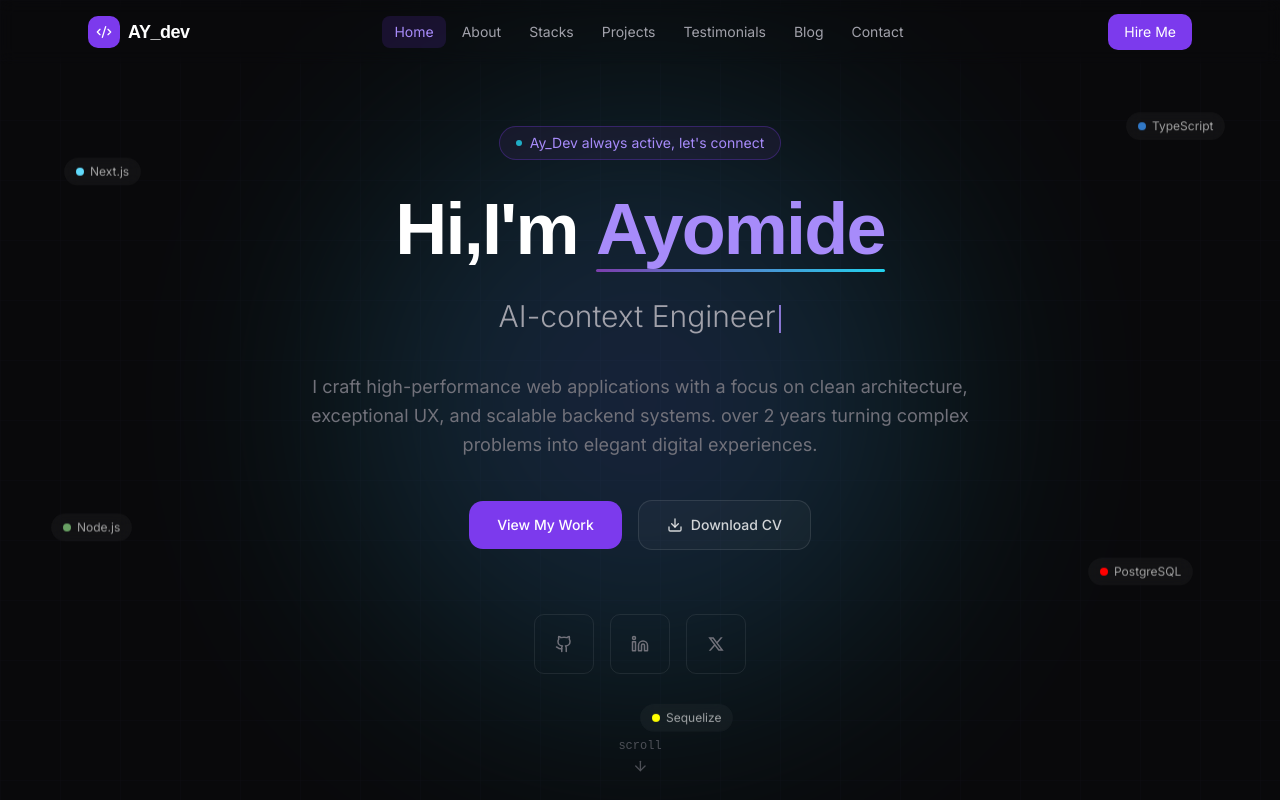
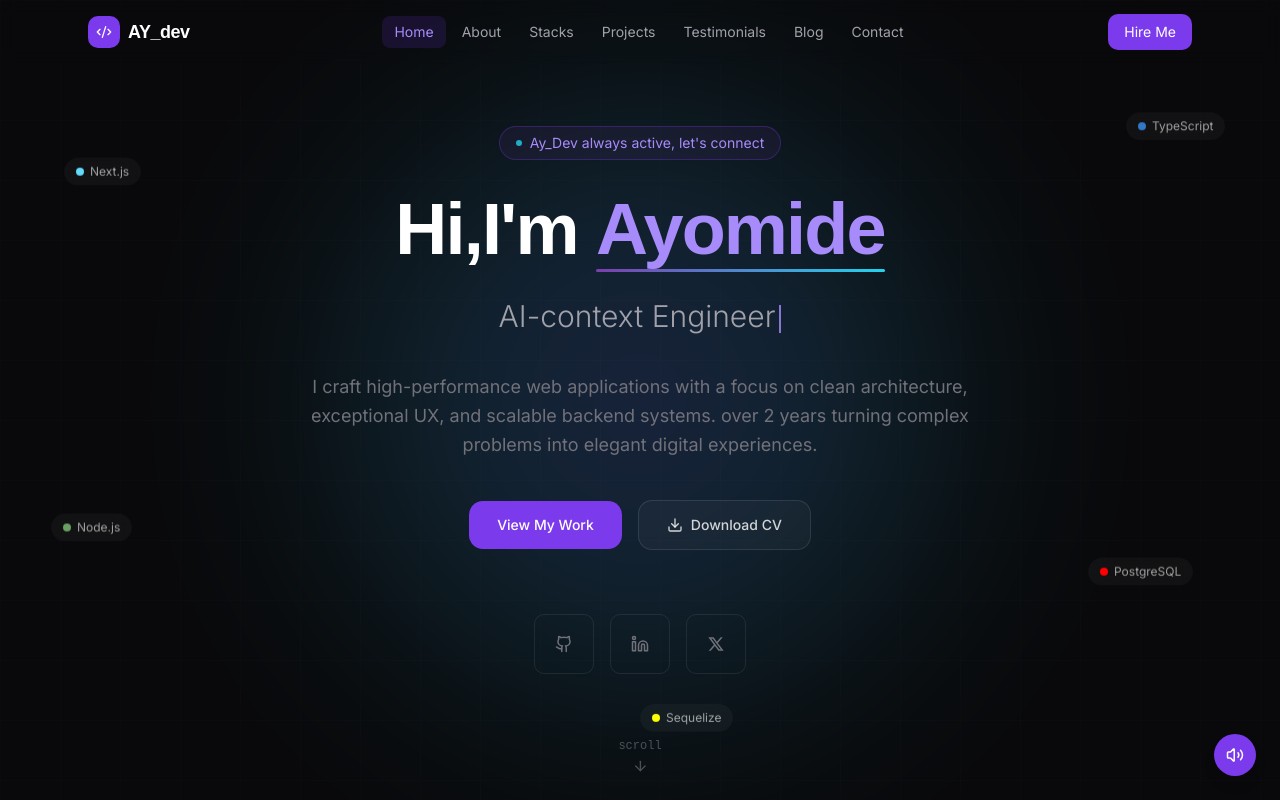
Before and after one commit to DaSpunk778/ayomideportfolio, a Next.js app: page / in a window 1280 px wide. Shown: the top 800 px of the page. Built offline with nearby package versions, Linux system fonts and the light colour scheme; a web font is replaced by a local one.

Commit message:
added background music for flexing

```diff
--- a/app/page.tsx
+++ b/app/page.tsx
@@ -3,6 +3,7 @@ import Hero from "@/components/Hero";
 import About from "@/components/About"
 import Stack from "@/components/Stack"
 import Projects from "@/components/Projects"
+import MusicPlayer from "@/components/musicPlayer"
 
 
 
@@ -43,6 +44,8 @@ export default function Home() {
         </div>
 
       </main>
+
+      <MusicPlayer />
     </div>
   );
 }
--- /dev/null
+++ b/components/musicPlayer.tsx
@@ -0,0 +1,50 @@
+"use client";
+import { useState, useRef, useEffect } from "react";
+import { Volume2, VolumeX } from "lucide-react";
+
+export default function MusicPlayer() {
+  const [muted, setMuted] = useState(false);
+  const [started, setStarted] = useState(false);
+  const audioRef = useRef<HTMLAudioElement | null>(null);
+
+  useEffect(() => {
+    const startMusic = () => {
+      if (!started && audioRef.current) {
+        audioRef.current.volume = 0.3;
+        audioRef.current.play();
+        setStarted(true);
+      }
+    };
+
+    // Plays on the very first interaction anywhere on the page
+    window.addEventListener("click", startMusic, { once: true });
+    window.addEventListener("scroll", startMusic, { once: true });
+    window.addEventListener("touchstart", startMusic, { once: true });
+
+    return () => {
+      window.removeEventListener("click", startMusic);
+      window.removeEventListener("scroll", startMusic);
+      window.removeEventListener("touchstart", startMusic);
+    };
+  }, [started]);
+
+  const toggleMute = () => {
+    if (audioRef.current) {
+      audioRef.current.muted = !audioRef.current.muted;
+      setMuted(audioRef.current.muted);
+    }
+  };
+
+  return (
+    <>
+      <audio ref={audioRef} src="/bg-music.mp3" loop />
+      <button
+        onClick={toggleMute}
+        className="fixed bottom-6 right-6 z-50 p-3 rounded-full bg-[#7c3aed] hover:bg-[#6d28d9] text-white shadow-lg transition-colors"
+        aria-label={muted ? "Unmute music" : "Mute music"}
+      >
+        {muted ? <VolumeX size={18} /> : <Volume2 size={18} />}
+      </button>
+    </>
+  );
+}
```
Also changed, not shown: 1 other file (tests, documents, lock files or other folders).
